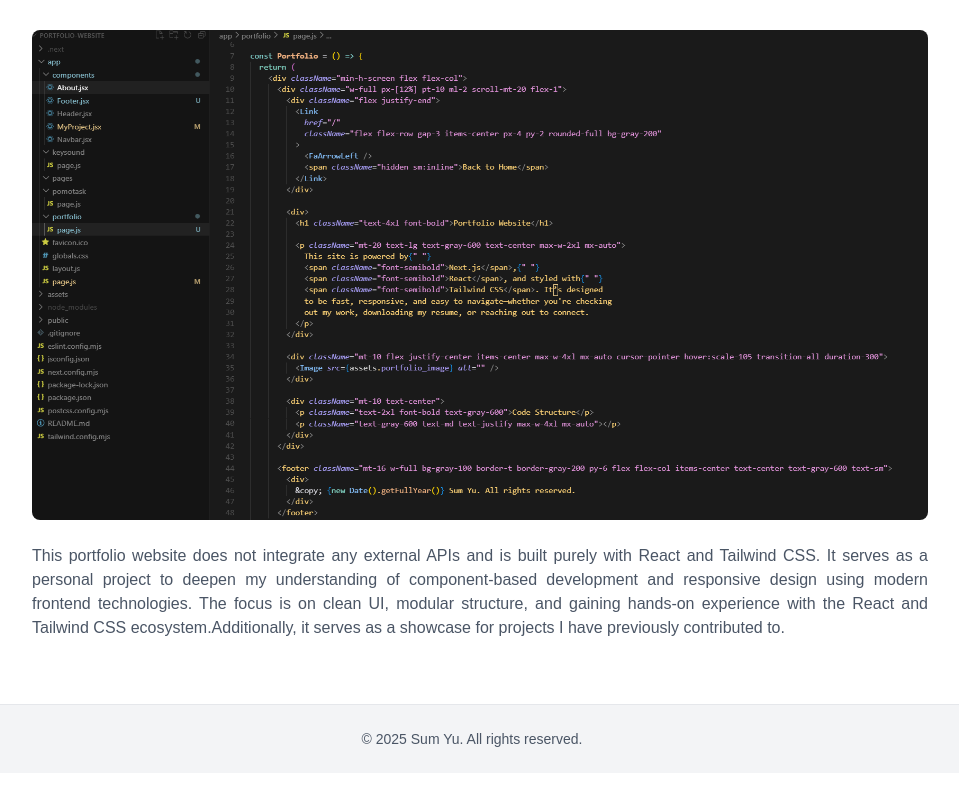
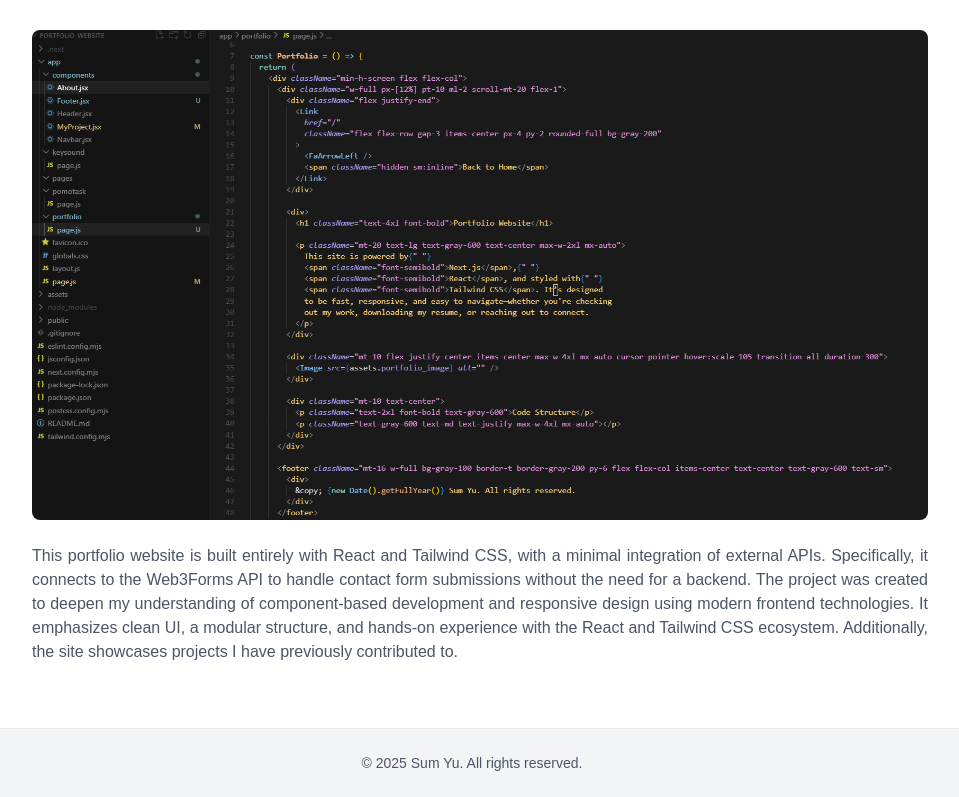
Before and after one commit to SumYu02/portfolio-website, a Next.js app: page /portfolio in a window 1280 px wide. Shown: the part 925-1722 px from the top of the page, without its empty margins (168-1127 px from the left). Before the commit the page ends 1698 px from the top, so only its background shows below. Built offline with nearby package versions, Linux system fonts and the light colour scheme; a web font is replaced by a local one.

Commit message:
update description

```diff
--- a/app/portfolio/page.js
+++ b/app/portfolio/page.js
@@ -45,13 +45,15 @@ const Portfolio = () => {
         </div>
         <div className="mt-6">
           <p className="text-gray-600 text-md text-justify max-w-4xl mx-auto">
-            This portfolio website does not integrate any external APIs and is
-            built purely with React and Tailwind CSS. It serves as a personal
-            project to deepen my understanding of component-based development
-            and responsive design using modern frontend technologies. The focus
-            is on clean UI, modular structure, and gaining hands-on experience
-            with the React and Tailwind CSS ecosystem.Additionally, it serves as
-            a showcase for projects I have previously contributed to.
+            This portfolio website is built entirely with React and Tailwind
+            CSS, with a minimal integration of external APIs. Specifically, it
+            connects to the Web3Forms API to handle contact form submissions
+            without the need for a backend. The project was created to deepen my
+            understanding of component-based development and responsive design
+            using modern frontend technologies. It emphasizes clean UI, a
+            modular structure, and hands-on experience with the React and
+            Tailwind CSS ecosystem. Additionally, the site showcases projects I
+            have previously contributed to.
           </p>
         </div>
       </div>
```
